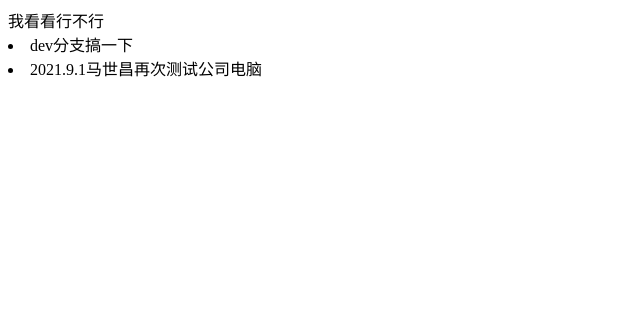
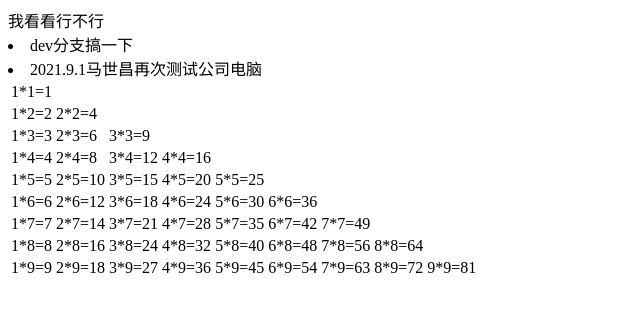
Before and after one commit to 2457877138/gitceshi, a plain HTML site: page index.html in a window 1280 px wide. Shown: the whole page, without its empty margins (0-640 px from the left). Drawn offline with Linux system fonts and the light colour scheme.

Commit message:
搜索了一个99乘法表

```diff
--- a/index.html
+++ b/index.html
@@ -7,8 +7,23 @@
     <title>Document</title>
 </head>
 <body>
+    <audio src="" autoplay></audio>
     我看看行不行
     <li>dev分支搞一下</li>
     <li>2021.9.1马世昌再次测试公司电脑</li>
 </body>
+<script>
+    var htmlstr = '<table>';
+    for( var i = 1 ; i < 10 ; i++ ){
+        htmlstr += '<tr>';
+        for(var j = 1 ; j < 10 ; j++){
+            if(j<=i){
+            htmlstr += '<td>'+j+'*'+i+'='+i*j+'</td>';
+            }
+        }
+        htmlstr += '</tr>';
+    }
+    htmlstr += '</table>';
+    document.write(htmlstr)
+</script>
 </html>
```
